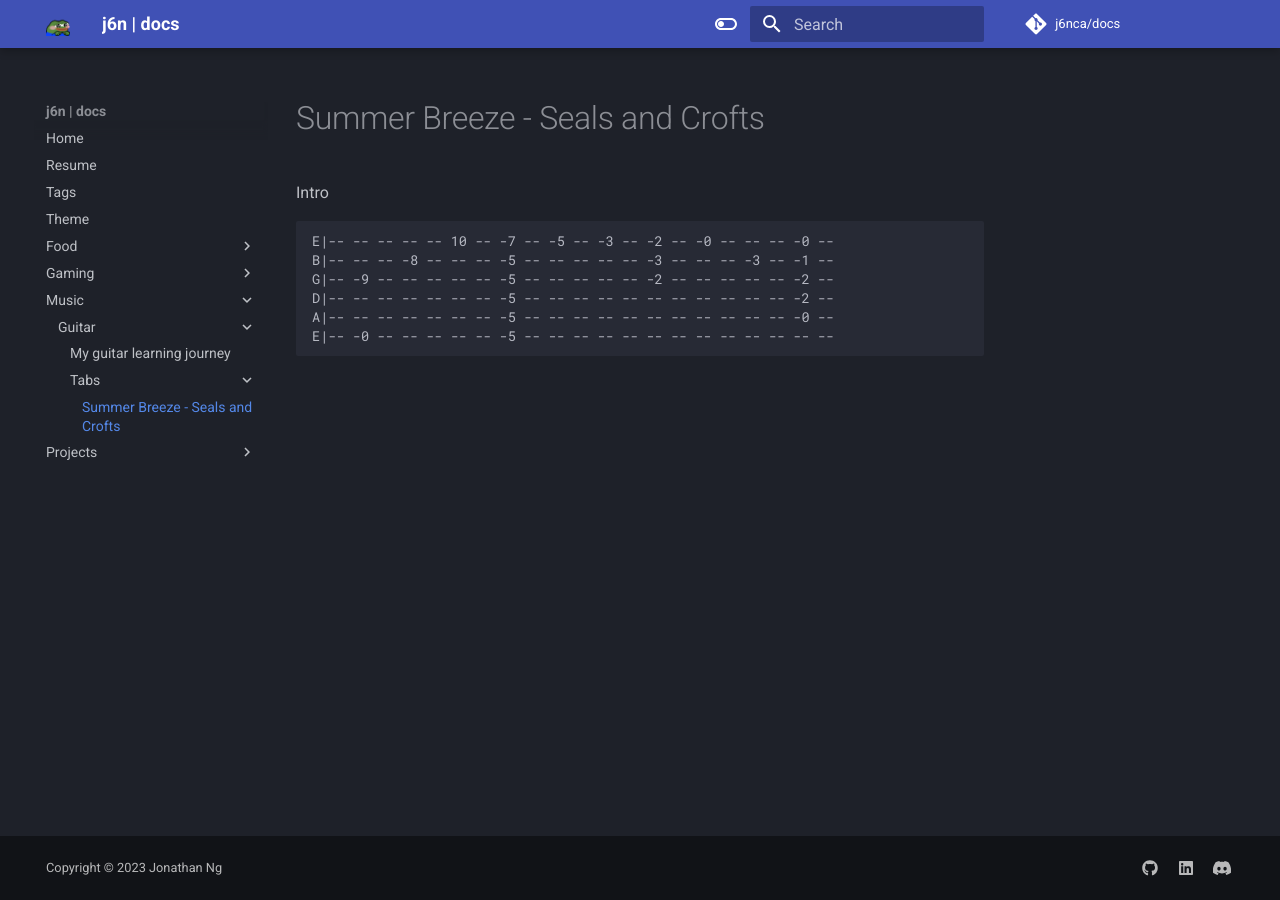
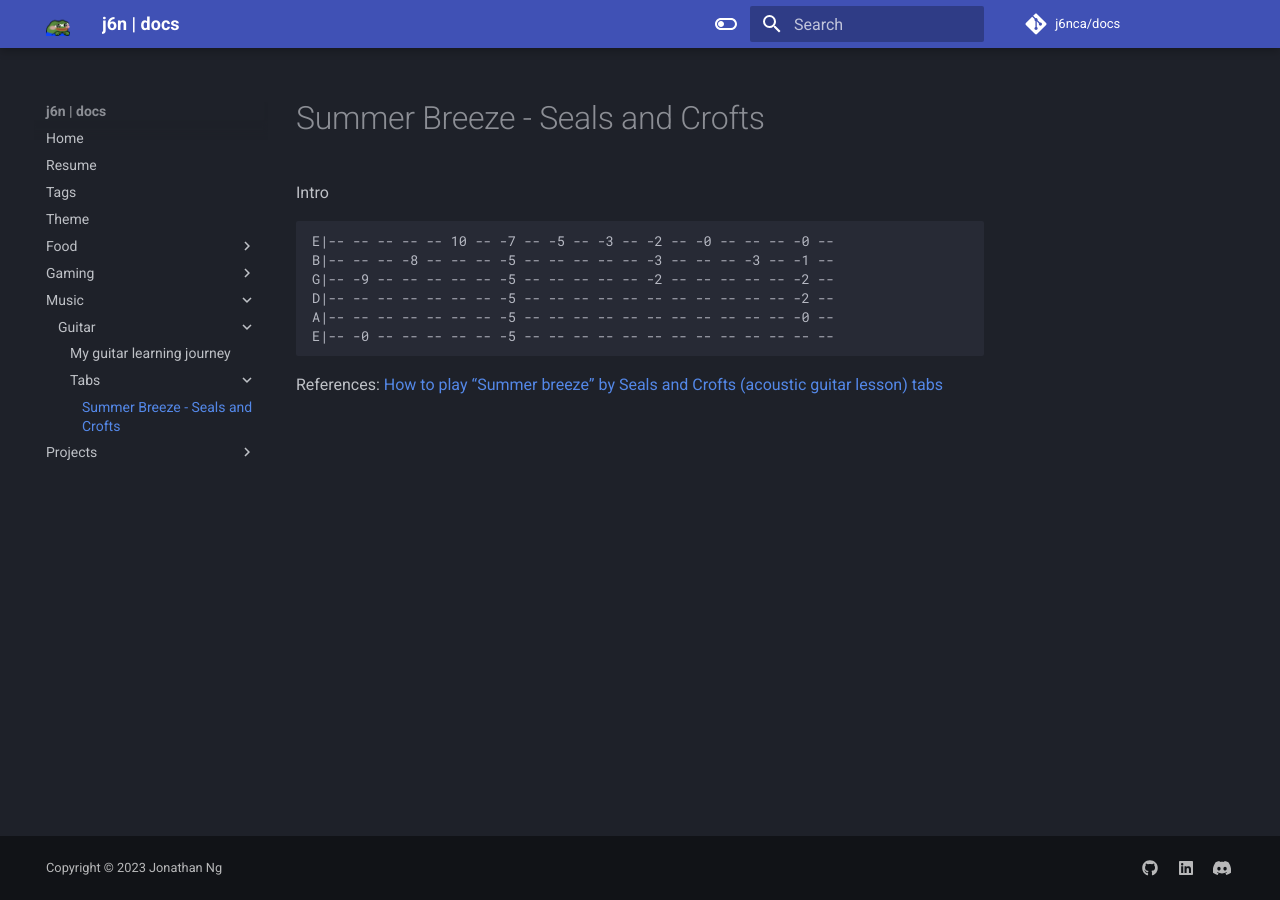
Before and after one commit to j6nca/notes, an MkDocs documentation site: the page built from docs/music/guitar/tabs/summer_breeze.md, in a window 1280 px wide. Built offline with MkDocs 1.6.1 and Material for MkDocs 9.7.7, drawn with Linux system fonts in a browser that asks for light colours; comment, search, counter and statistics services are not loaded.

Commit message:
Update summer_breeze.md

````diff
--- a/docs/music/guitar/tabs/summer_breeze.md
+++ b/docs/music/guitar/tabs/summer_breeze.md
@@ -8,3 +8,6 @@
 A|-- -- -- -- -- -- -- -5 -- -- -- -- -- -- -- -- -- -- -- -0 --
 E|-- -0 -- -- -- -- -- -5 -- -- -- -- -- -- -- -- -- -- -- -- --
 ```
+
+References:
+[How to play “Summer breeze” by Seals and Crofts (acoustic guitar lesson) tabs](https://www.youtube.com/watch?v=0xLyPh1-qQ0)
````
